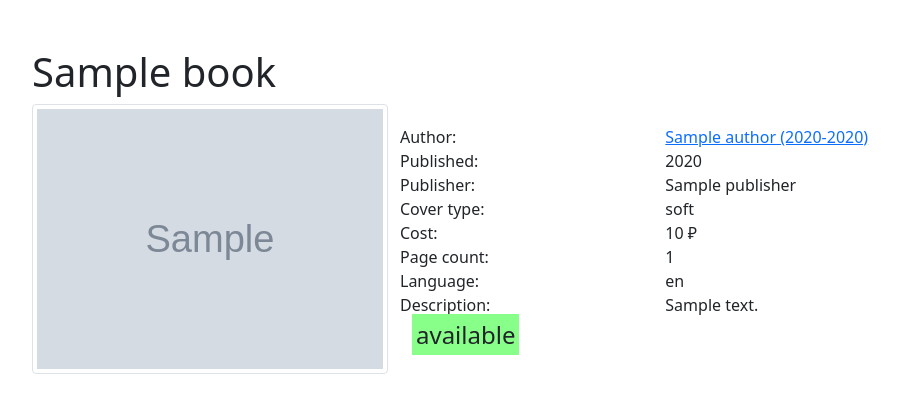
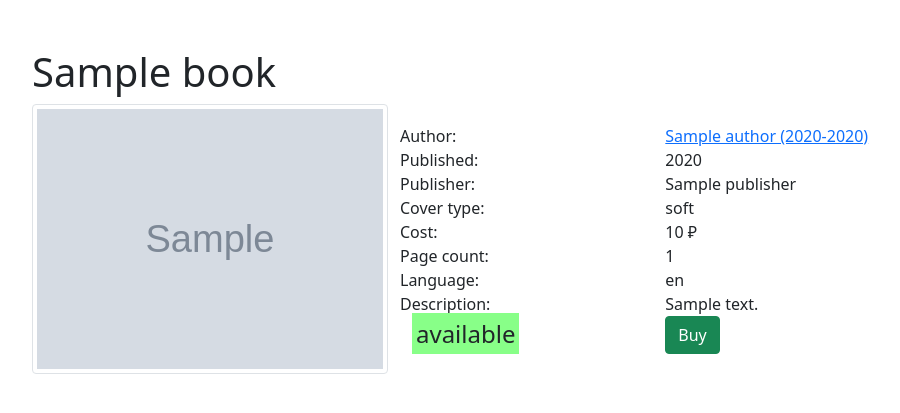
Before and after one commit to pokidovea/UnitTestsLesson, a Django app: a page that uses templates/base.html in a window 1280 px wide. Shown: the part 56-469 px from the top of the page, without its empty margins (50-950 px from the left). Run offline with Django 4.2, Linux system fonts and the light colour scheme; tables that the repository leaves empty hold one stand-in row (values such as "Sample post"); grey boxes marked "Sample" are stand-in pictures.

Commit message:
Add purchasing mechanism

```diff
--- /dev/null
+++ b/bookshop/logic.py
@@ -0,0 +1,6 @@
+import random
+
+
+def buy_a_book(book_id, cost) -> bool:
+    """A fake function for imitating buying process"""
+    return random.choice([True, False])
--- a/bookshop/models.py
+++ b/bookshop/models.py
@@ -65,6 +65,7 @@ class Book(models.Model):
     def get_absolute_url(self):
         return reverse('details', args=[str(self.slug)])
 
+    @property
     def cost_with_discount(self):
         today = datetime.date.today()
 
--- a/bookshop/urls.py
+++ b/bookshop/urls.py
@@ -1,9 +1,10 @@
 from django.urls import path
 
-from bookshop.views import author_details, book_details, catalog
+from bookshop.views import author_details, book_details, buy, catalog
 
 urlpatterns = [
     path('', catalog, name='catalog'),
     path('details/<slug>', book_details, name='details'),
     path('author/<id>', author_details, name='author_details'),
+    path('buy/<book_id>', buy, name='buy'),
 ]
--- a/bookshop/views.py
+++ b/bookshop/views.py
@@ -1,20 +1,50 @@
+from django.http import JsonResponse
 from django.shortcuts import get_object_or_404, render
+from django.views.decorators.csrf import csrf_exempt
+from django.views.decorators.http import require_http_methods
 
+from bookshop.logic import buy_a_book
 from bookshop.models import Author, Book
 
 
+@require_http_methods(['GET'])
 def catalog(request):
     books = Book.objects.all()
     return render(request, 'catalog.html', {'books': books})
 
 
+@require_http_methods(['GET'])
 def book_details(request, slug):
     book = get_object_or_404(Book, slug=slug)
 
     return render(request, 'book.html', {'book': book})
 
 
+@require_http_methods(['GET'])
 def author_details(request, id):
     author = get_object_or_404(Author, id=id)
 
     return render(request, 'author.html', {'author': author})
+
+
+@csrf_exempt
+@require_http_methods(['POST'])
+def buy(request, book_id):
+    book = get_object_or_404(Book, id=book_id)
+
+    if book.count_in_storage == 0:
+        result = False
+        message = 'Out of stock'
+    else:
+        result = buy_a_book(book.id, book.cost_with_discount)
+
+        if result:
+            message = f'Book "{book}" purchased successfully'
+        else:
+            message = 'Processing service is unavailable. Please try later.'
+
+    if result:
+        book.count_in_storage -= 1
+        book.save()
+
+    return JsonResponse({'success': result, 'message': message})
--- a/templates/base.html
+++ b/templates/base.html
@@ -7,6 +7,10 @@
     <link href="https://cdn.jsdelivr.net/npm/bootstrap@5.0.2/dist/css/bootstrap.min.css" rel="stylesheet"
           integrity="sha384-EVSTQN3/azprG1Anm3QDgpJLIm9Nao0Yz1ztcQTwFspd3yD65VohhpuuCOmLASjC" crossorigin="anonymous">
     <title>Bookshop{% block page_title %}{% endblock %}</title>
+
+    {% block head %}
+
+    {% endblock %}
 </head>
 <body>
 <nav class="navbar navbar-expand-lg navbar-light bg-light mb-5">
--- a/templates/book.html
+++ b/templates/book.html
@@ -2,6 +2,34 @@
 
 {% block page_title %}
     - details
+{% endblock %}
+
+{% block head %}
+    <script src="https://cdn.jsdelivr.net/npm/bootstrap@5.1.3/dist/js/bootstrap.bundle.min.js" integrity="sha384-ka7Sk0Gln4gmtz2MlQnikT1wXgYsOg+OMhuP+IlRH9sENBO0LRn5q+8nbTov4+1p" crossorigin="anonymous"></script>
+    <script>
+        const showAlert = (message, type) => {
+            const alertPlaceholder = document.getElementById('liveAlertPlaceholder');
+            const wrapper = document.createElement('div');
+            wrapper.innerHTML = '<div class="alert alert-' + type + ' alert-dismissible fade show" role="alert">' + message + '<button type="button" class="btn-close" data-bs-dismiss="alert" aria-label="Close"></button></div>';
+            alertPlaceholder.append(wrapper)
+        }
+
+        const onBuyClicked = async () => {
+            let response = await fetch("{% url 'buy' book_id=book.id %}", {method: 'POST'});
+
+            if (response.ok) {
+                let json = await response.json();
+                if (json.success) {
+                    showAlert(json.message, 'success');
+                } else {
+                    showAlert(json.message, 'danger');
+                }
+            } else {
+                alert("Ошибка HTTP: " + response.status);
+            }
+
+        }
+    </script>
 {% endblock %}
 
 {% block content %}
@@ -60,15 +88,25 @@
                     <div class="col-8">{{ book.short_description }}</div>
                 </div>
                 <div class="row">
-                    <div class="col fs-4">
+                    <div class="col-4 fs-4">
                         {% if book.count_in_storage %}
                             <span class="p-1" style="background-color: #8f8;">available</span>
                         {% else %}
                             <span class="p-1" style="background-color: #f88;">not available</span>
                         {% endif %}
                     </div>
+                    <div class="col-8">
+                        <button
+                                class="btn btn-success"
+                                onclick="onBuyClicked();"
+                                {% if not book.count_in_storage %}disabled{% endif %}
+                        >
+                            Buy
+                        </button>
+                    </div>
                 </div>
             </div>
         </div>
     </div>
+    <div id="liveAlertPlaceholder"></div>
 {% endblock %}
```
